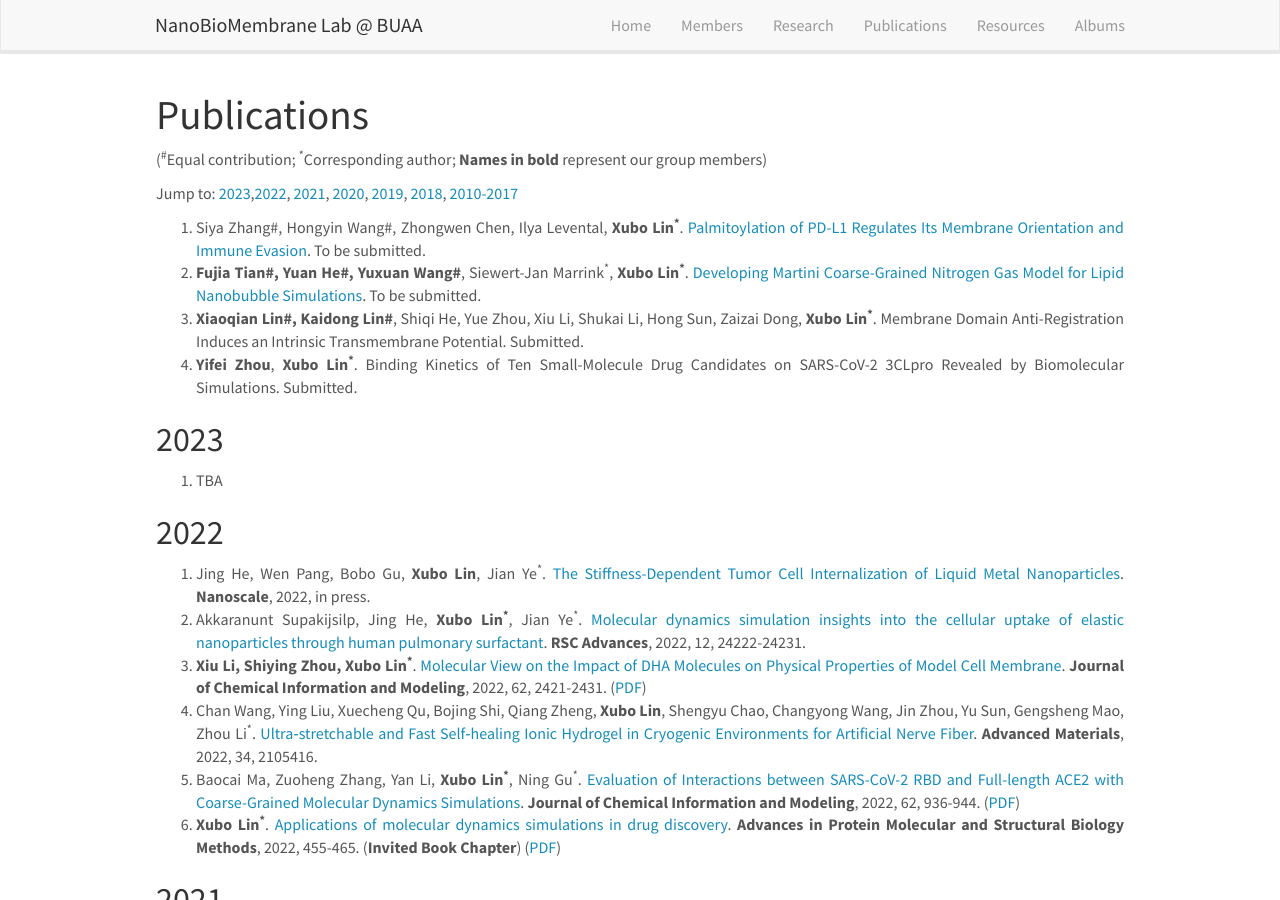
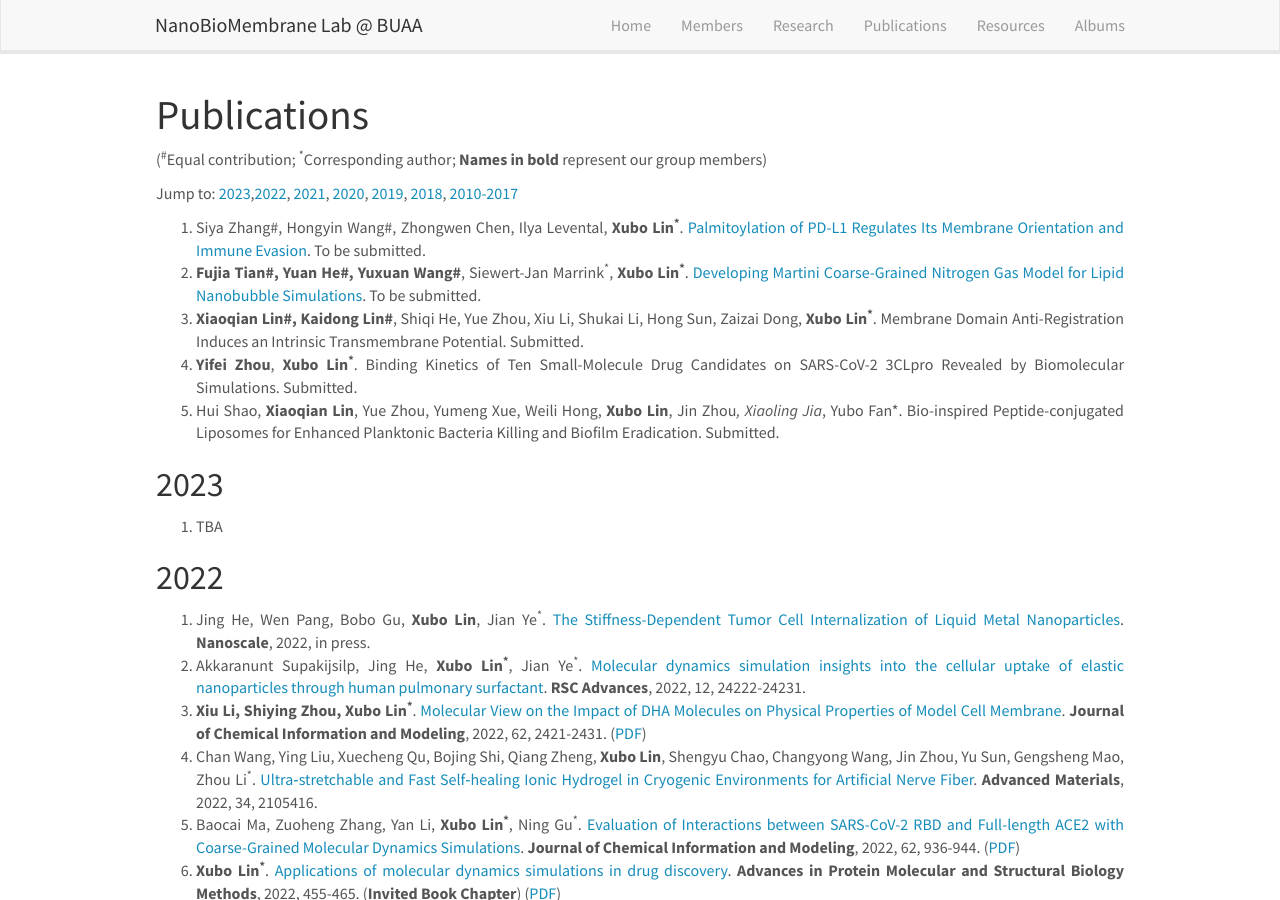
Before and after one commit to linxubo/linxubo.github.io, a Jekyll site: the page built from _pages/publications.md, in a window 1280 px wide and 900 px high. Built offline with Jekyll 4.4.1, drawn with Linux system fonts in a browser that asks for light colours; nearby versions of some CDN libraries; a script that is not in the unit is left out.

Commit message:
Update publications.md

```diff
--- a/_pages/publications.md
+++ b/_pages/publications.md
@@ -14,6 +14,7 @@ Jump to: [2023](#2023),[2022](#2022), [2021](#2021), [2020](#2020), [2019](#2019
 2. **Fujia Tian#, Yuan He#, Yuxuan Wang#**, Siewert-Jan Marrink<sup>*</sup>, **Xubo Lin<sup>*</sup>**. [Developing Martini Coarse-Grained Nitrogen Gas Model for Lipid Nanobubble Simulations](http://dx.doi.org/10.26434/chemrxiv.13591283). To be submitted.
 3. **Xiaoqian Lin#, Kaidong Lin#**, Shiqi He, Yue Zhou, Xiu Li, Shukai Li, Hong Sun, Zaizai Dong, **Xubo Lin<sup>*</sup>**. Membrane Domain Anti-Registration Induces an Intrinsic Transmembrane Potential. Submitted.
 4. **Yifei Zhou**, **Xubo Lin<sup>*</sup>**. Binding Kinetics of Ten Small-Molecule Drug Candidates on SARS-CoV-2 3CLpro Revealed by Biomolecular Simulations. Submitted.
+5. Hui Shao, **Xiaoqian Lin**, Yue Zhou, Yumeng Xue, Weili Hong, **Xubo Lin**, Jin Zhou*, Xiaoling Jia*, Yubo Fan*. Bio-inspired Peptide-conjugated Liposomes for Enhanced Planktonic Bacteria Killing and Biofilm Eradication. Submitted.
 
 ## 2023
 1. TBA
```
